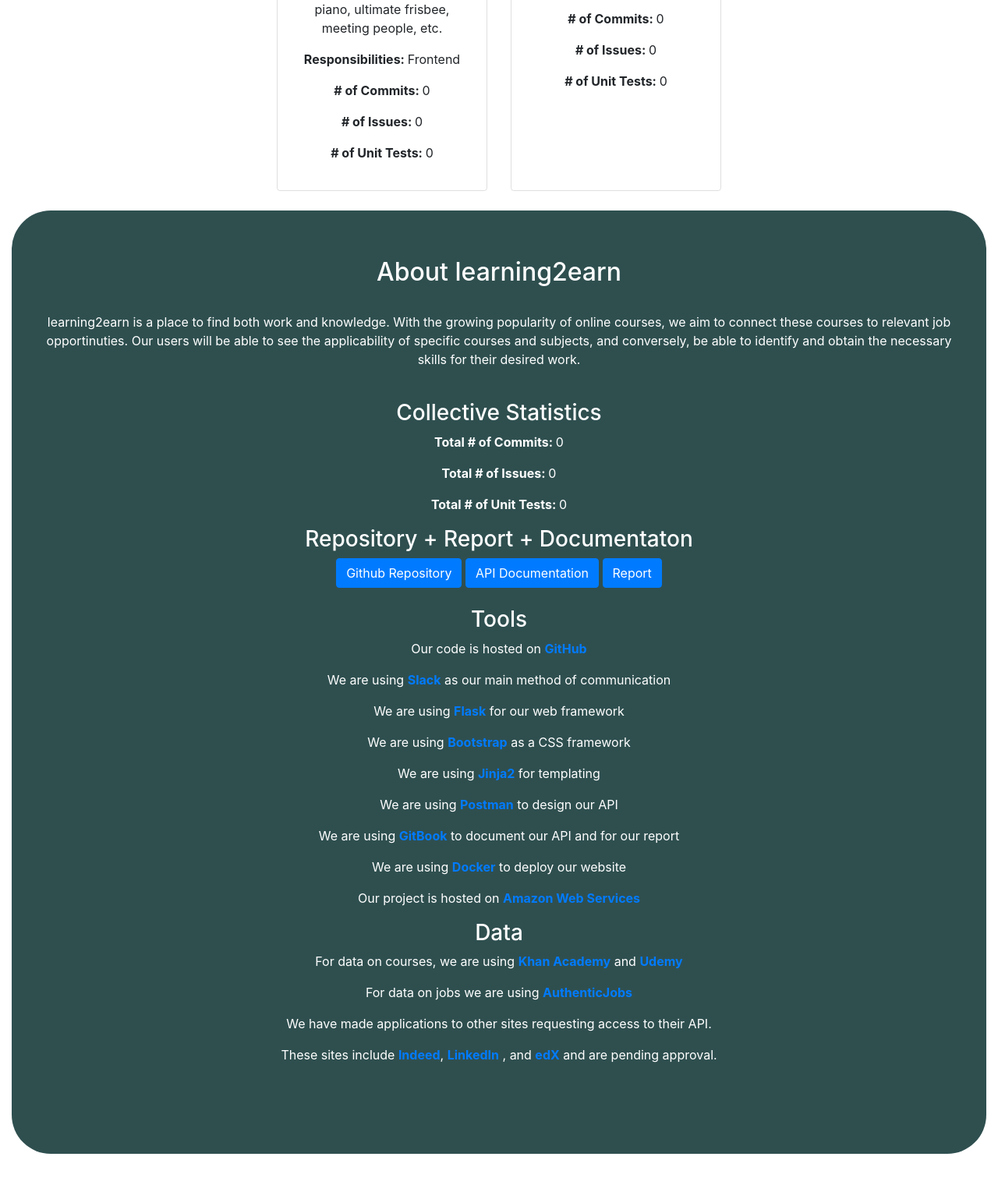
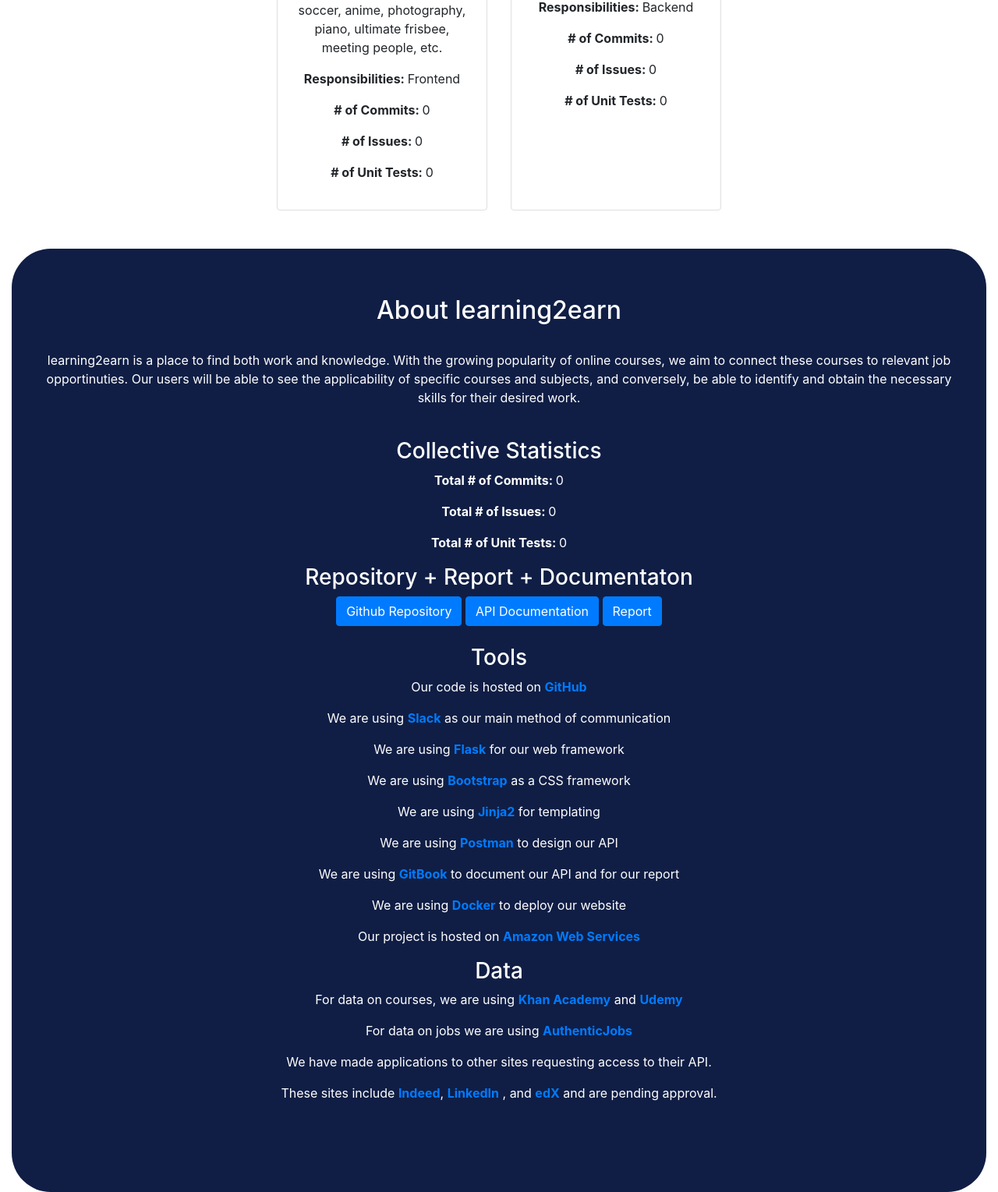
Before and after one commit to JeffJiang42/idb, a Flask app: page /about in a window 1280 px wide. Shown: the part 1462-2991 px from the top of the page at 78% size. Before the commit the page ends 2942 px from the top, so only its background shows below. Run offline with Flask 2, Linux system fonts and the light colour scheme; data that the repository does not hold is empty; some libraries are stand-ins or nearby versions.

Commit message:
changed color scheme

```diff
--- a/app/templates/about.html
+++ b/app/templates/about.html
@@ -19,8 +19,8 @@
   padding: 25px;
 }
 .row-about{
-  background-color: #2f4f4f;
-  border-color: #2f4f4f;
+  background-color: #101e45;
+  border-color: #101e45;
   border-radius: 50px;
   padding: 35px;
 }
@@ -35,7 +35,7 @@
 }
 </style>
 
-  <h3 align="center">Meet the Team</h3>
+  <h3 align="center" style = "padding-top: 25px;">Meet the Team</h3>
   <div class="container-fluid">
   <div class="row justify-content-center">
   {% for i in range(0,3) %}
@@ -83,6 +83,7 @@
   {% endfor %}
   </div>
   </div>
+  <br>
   <div class="container-rounded justify-content-center">
   <div class="row-about">
   <h2 align="center" style = "padding-top: 25px;padding-bottom: 25px">{{ heading }}</h3>
--- a/app/templates/layout.html
+++ b/app/templates/layout.html
@@ -9,10 +9,14 @@
     <link href="http://netdna.bootstrapcdn.com/bootstrap/4.0.0/css/bootstrap.min.css" rel="stylesheet" media="screen">
 	<link rel="stylesheet" href="{{ url_for('static',filename='stylesheet.css') }}">
   </head>
+  <style>
+  .navbar{
+    background-color: #1d76fc
+  }
+  </style>
   <body>
-
     <header>
-      <nav class="navbar navbar-expand-md navbar-dark static-top bg-dark">
+      <nav class="navbar navbar-expand-md navbar-dark static-top">
         <a class="navbar-brand" href="/"><img src="https://i.imgur.com/g16hr23.png" alt="logo" style="width:60px;height:40px; margin-right: 10px;"/>Learning2Earn</a>
         <button class="navbar-toggler" type="button" data-toggle="collapse" data-target="#navbarCollapse" aria-controls="navbarCollapse" aria-expanded="false" aria-label="Toggle navigation">
           <span class="navbar-toggler-icon"></span>
```
